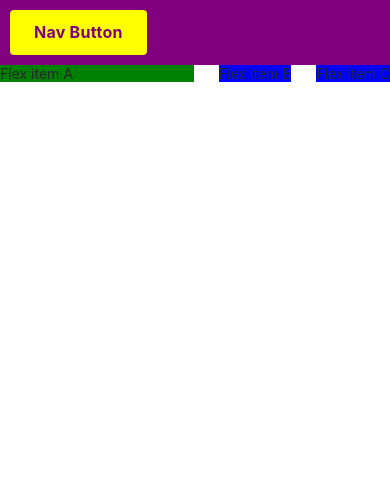
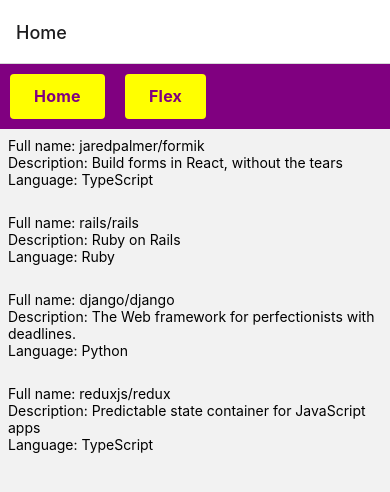
Before and after one commit to klichen/eventnest, a React Native app in the folder frontend-native/: screen / in a window 390 px wide. Shown: the top 492 px of the page. Built offline with nearby package versions, Linux system fonts and the light colour scheme.

Commit message:
added simple navigation

```diff
--- a/frontend-native/App.js
+++ b/frontend-native/App.js
@@ -1,7 +1,25 @@
-import Main from './src/components/Main';
+import { StatusBar } from 'expo-status-bar';
+
+import { NavigationContainer } from '@react-navigation/native';
+import { createNativeStackNavigator } from '@react-navigation/native-stack';
+
+import RepositoryList from './src/components/RepositoryList'
+import FlexPage from './src/components/FlexPage';
+
+const Stack = createNativeStackNavigator();
 
 const App = () => {
-  return <Main />;
+  return (
+    <>
+      <NavigationContainer>
+        <Stack.Navigator>
+          <Stack.Screen name="Home" component={RepositoryList} />
+          <Stack.Screen name="Flex" component={FlexPage} />
+        </Stack.Navigator>
+      </NavigationContainer>
+      <StatusBar style="auto" />
+    </>
+  );
 };
 
 export default App;
--- a/frontend-native/src/components/AppBar.jsx
+++ b/frontend-native/src/components/AppBar.jsx
@@ -4,7 +4,7 @@
 
 const styles = StyleSheet.create({
   container: {
-    paddingTop: Constants.statusBarHeight,
+    // paddingTop: Constants.statusBarHeight,
     backgroundColor: 'purple',
     flexDirection: "row",
     justifyContent: "flex-start"
@@ -26,12 +26,17 @@
   },
 });
 
-const AppBar = () => {
-  return <View style={styles.container}>{
-    <Pressable style={styles.button}>
-        <Text style={styles.text}>{"Nav Button"}</Text>
+const AppBar = ({ nav }) => {
+  return (
+  <View style={styles.container}>
+    <Pressable style={styles.button} onPress={() => nav.navigate('Home')}>
+        <Text style={styles.text}>{"Home"}</Text>
     </Pressable>
-  }</View>;
+    <Pressable style={styles.button} onPress={() => nav.navigate('Flex')}>
+        <Text style={styles.text}>{"Flex"}</Text>
+    </Pressable>
+  </View>
+  );
 };
 
 export default AppBar;
--- /dev/null
+++ b/frontend-native/src/components/FlexPage.jsx
@@ -0,0 +1,47 @@
+import { StyleSheet, View } from 'react-native';
+import Text from './Text'
+import AppBar from './AppBar';
+
+const styles = StyleSheet.create({
+    flexContainer: {
+      flexDirection: 'row',
+    //   marginTop: 50,
+      justifyContent: "flex-end",
+      alignContent: 'center',
+      gap: 25,
+      flexWrap: "wrap"
+    },
+    flexItemA: {
+
+        flexGrow: 1,
+        backgroundColor: 'green',
+    },
+    flexItemB: {
+        flexGrow: 0,
+        backgroundColor: 'blue',
+    },
+    flexNav: {
+        flexGrow: 0
+    }
+  });
+
+const FlexPage = ({ navigation }) => {
+    return (
+        <View>
+            <AppBar nav={navigation}/>
+            <View style={styles.flexContainer}>
+                <View style={styles.flexItemA}>
+                    <Text>Flex item A</Text>
+                </View>
+                <View style={styles.flexItemB}>
+                    <Text>Flex item B</Text>
+                </View>
+                <View style={styles.flexItemB}>
+                    <Text>Flex item C</Text>
+                </View>
+            </View>
+        </View>
+      );
+  };
+
+export default FlexPage;
--- a/frontend-native/src/components/Main.jsx
+++ b/frontend-native/src/components/Main.jsx
@@ -1,46 +1,18 @@
 import Constants from 'expo-constants';
 import { StyleSheet, View } from 'react-native';
+import { Route, Routes, Navigate } from 'react-router-native';
 import Text from './Text'
 import AppBar from './AppBar';
-
-const styles = StyleSheet.create({
-    flexContainer: {
-      flexDirection: 'row',
-    //   marginTop: 50,
-      justifyContent: "flex-end",
-      alignContent: 'center',
-      gap: 25,
-      flexWrap: "wrap"
-    },
-    flexItemA: {
-
-        flexGrow: 1,
-        backgroundColor: 'green',
-    },
-    flexItemB: {
-        flexGrow: 0,
-        backgroundColor: 'blue',
-    },
-    flexNav: {
-        flexGrow: 0
-    }
-  });
+import RepositoryList from './RepositoryList';
+import FlexPage from './FlexPage';
 
 const Main = () => {
     return (
         <View>
-            <AppBar/>
-            <View style={styles.flexContainer}>
-                <View style={styles.flexItemA}>
-                    <Text>Flex item A</Text>
-                </View>
-                <View style={styles.flexItemB}>
-                    <Text>Flex item B</Text>
-                </View>
-                <View style={styles.flexItemB}>
-                    <Text>Flex item C</Text>
-                </View>
-            </View>
+            <Routes>
+                <Route path="/" element={<RepositoryList />} />
+                <Route path="/flexpage" element={<FlexPage />} />
+            </Routes>
         </View>
       );
   };
--- /dev/null
+++ b/frontend-native/src/components/RepositoryItem.jsx
@@ -0,0 +1,22 @@
+import { View, StyleSheet, Text } from 'react-native';
+
+const styles = StyleSheet.create({
+    container: {
+        padding: 8
+    },
+    item: {
+        fontSize: 24
+    }
+  });
+
+const RepositoryItem = ({ id, fullName, description, language, forksCount, ratingAverage, reviewCount }) => {
+    return (
+        <View style={styles.container}>
+            <Text>Full name: {fullName} </Text>
+            <Text>Description: {description} </Text>
+            <Text>Language: {language}</Text>
+        </View>
+    );
+  };
+
+  export default RepositoryItem;
--- /dev/null
+++ b/frontend-native/src/components/RepositoryList.jsx
@@ -0,0 +1,76 @@
+import { FlatList, View, StyleSheet } from 'react-native';
+import RepositoryItem from './RepositoryItem';
+import AppBar from './AppBar';
+
+const styles = StyleSheet.create({
+  separator: {
+    height: 10,
+  },
+});
+
+const repositories = [
+  {
+    id: 'jaredpalmer.formik',
+    fullName: 'jaredpalmer/formik',
+    description: 'Build forms in React, without the tears',
+    language: 'TypeScript',
+    forksCount: 1589,
+    stargazersCount: 21553,
+    ratingAverage: 88,
+    reviewCount: 4,
+    ownerAvatarUrl: 'https://avatars2.githubusercontent.com/u/4060187?v=4',
+  },
+  {
+    id: 'rails.rails',
+    fullName: 'rails/rails',
+    description: 'Ruby on Rails',
+    language: 'Ruby',
+    forksCount: 18349,
+    stargazersCount: 45377,
+    ratingAverage: 100,
+    reviewCount: 2,
+    ownerAvatarUrl: 'https://avatars1.githubusercontent.com/u/4223?v=4',
+  },
+  {
+    id: 'django.django',
+    fullName: 'django/django',
+    description: 'The Web framework for perfectionists with deadlines.',
+    language: 'Python',
+    forksCount: 21015,
+    stargazersCount: 48496,
+    ratingAverage: 73,
+    reviewCount: 5,
+    ownerAvatarUrl: 'https://avatars2.githubusercontent.com/u/27804?v=4',
+  },
+  {
+    id: 'reduxjs.redux',
+    fullName: 'reduxjs/redux',
+    description: 'Predictable state container for JavaScript apps',
+    language: 'TypeScript',
+    forksCount: 13902,
+    stargazersCount: 52869,
+    ratingAverage: 0,
+    reviewCount: 0,
+    ownerAvatarUrl: 'https://avatars3.githubusercontent.com/u/13142323?v=4',
+  },
+];
+
+const ItemSeparator = () => <View style={styles.separator} />;
+
+const RepoItem = ({ item }) => <RepositoryItem fullName={item.fullName} description={item.description} language={item.language} />;
+
+const RepositoryList = ({ navigation }) => {
+  return (
+    <View>
+        <AppBar nav={navigation}/>
+        <FlatList
+        data={repositories}
+        ItemSeparatorComponent={ItemSeparator}
+        // other props
+        renderItem={RepoItem}
+        />
+    </View>
+  );
+};
+
+export default RepositoryList;
```
Also changed, not shown: frontend-native/package.json (+6 -1 lines), 1 other file (tests, documents, lock files or other folders).
